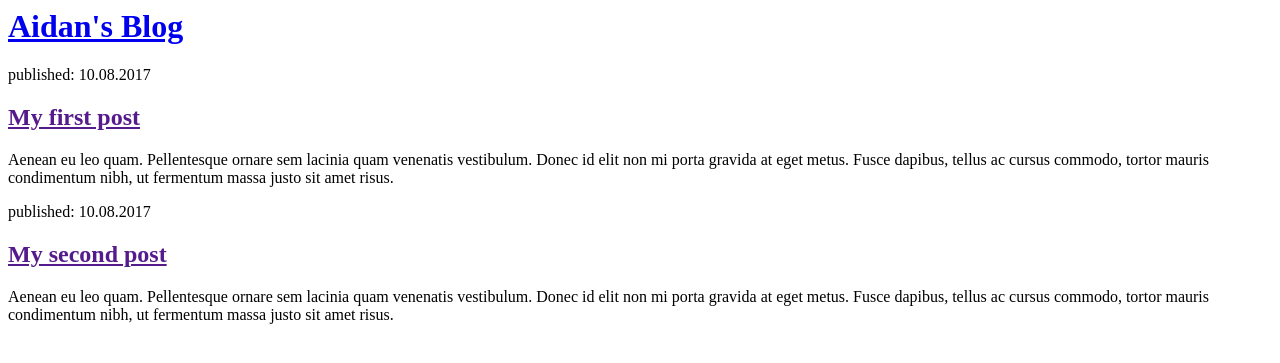
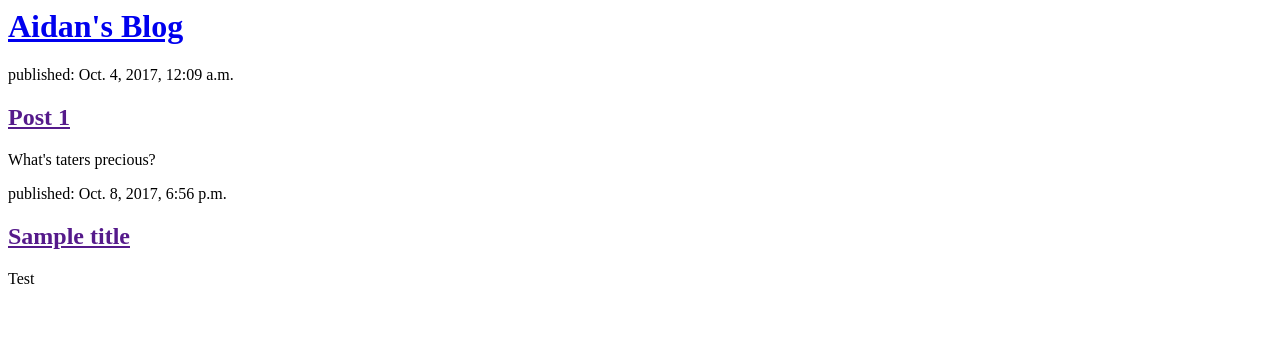
Before and after one commit to aidanstromer/my-first-blog, a Django app: page / in a window 1280 px wide. Shown: the top 363 px of the page. Run offline with Django 3.2, Linux system fonts and the light colour scheme; data comes from the database, SQL or seed files in the repository; both versions use the stored data as it was after the commit.

Commit message:
Modified templates to display posts from database.

```diff
--- a/blog/templates/blog/post_list.html
+++ b/blog/templates/blog/post_list.html
@@ -7,17 +7,16 @@
 			<h1><a href="/">Aidan's Blog</a></h1>
 		</div>
 
-		<div>
-			<p>published: 10.08.2017</p>
-			<h2><a href="">My first post</a></h2>
-			<p>Aenean eu leo quam. Pellentesque ornare sem lacinia quam venenatis vestibulum. Donec id elit non mi porta gravida at eget metus. Fusce dapibus, tellus ac cursus commodo, tortor mauris condimentum nibh, ut fermentum massa justo sit amet risus.</p>
-		</div>
+		{% for post in posts %}
+			<div>
+				<p>published: {{ post.published_date }}</p>
+				<h2><a href="">{{ post.title }}</a></h2>
+				<p>{{ post.text|linebreaksbr }}</p>
 
-		<div>
-			<p>published: 10.08.2017</p>
-			<h2><a href="">My second post</a></h2>
-			<p>Aenean eu leo quam. Pellentesque ornare sem lacinia quam venenatis vestibulum. Donec id elit non mi porta gravida at eget metus. Fusce dapibus, tellus ac cursus commodo, tortor mauris condimentum nibh, ut fermentum massa justo sit amet risus.</p>
-        </div>
-	</body>
+			<div>
+			<div></div>
+		{% endfor %}
+
+			</body>
 
 </html>
--- a/blog/views.py
+++ b/blog/views.py
@@ -1,5 +1,8 @@
 from django.shortcuts import render
+from django.utils import timezone
+from .models import Post
 
 # Create your views here.
 def post_list(request):
-	return render(request, 'blog/post_list.html', {})
+	posts = Post.objects.filter(published_date__lte=timezone.now()).order_by('published_date')
+	return render(request, 'blog/post_list.html', {'posts': posts})
```
Also changed, not shown: db.sqlite3.
